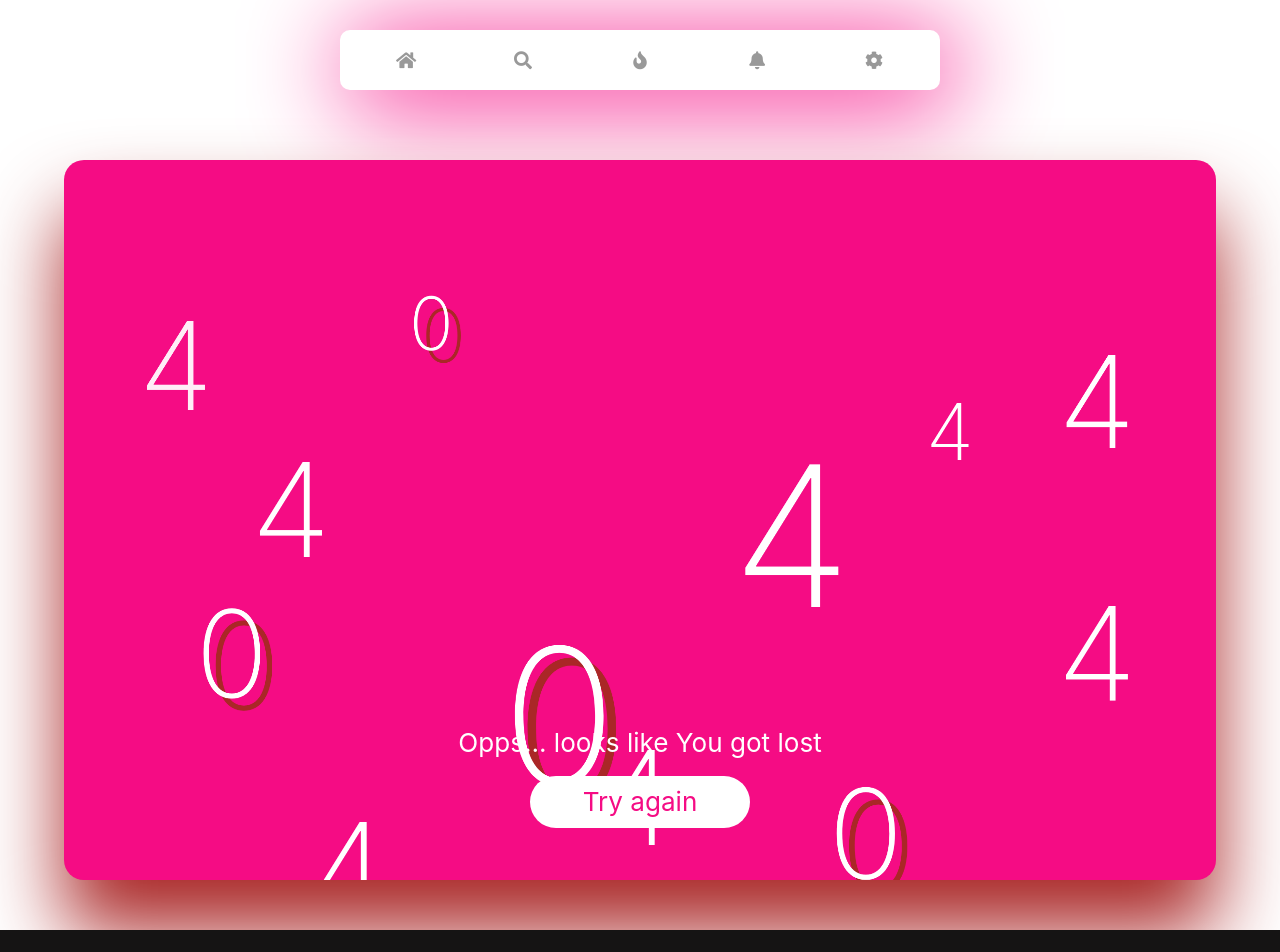
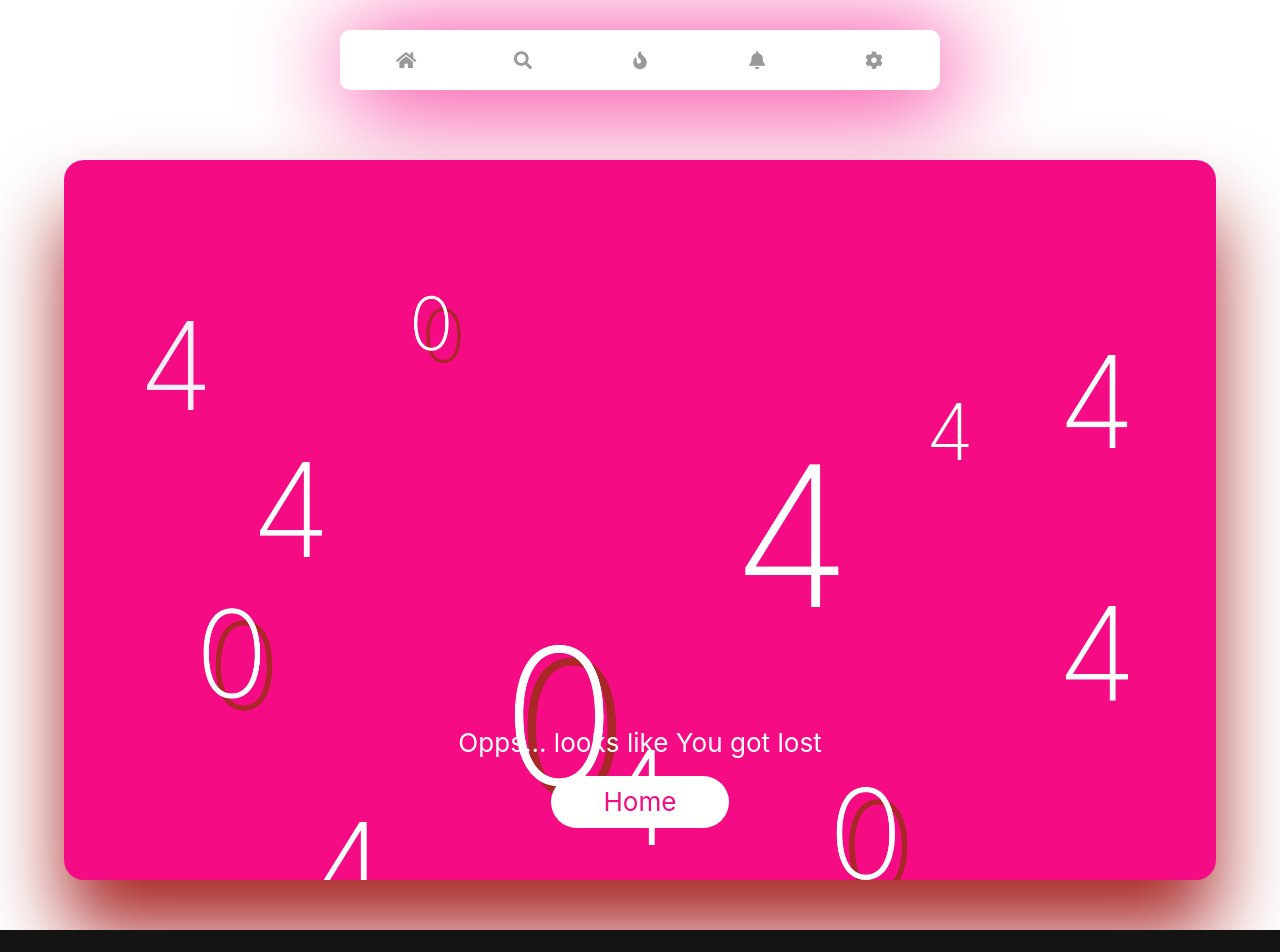
Before and after one commit to vaivodeieva/project-261121, a React (Create React App) app: page /search in a window 1280 px wide. Shown: the top 952 px of the page. Built offline with nearby package versions, Linux system fonts and the light colour scheme.

Commit message:
Update Page404.js

```diff
--- a/src/Views/Page404.js
+++ b/src/Views/Page404.js
@@ -26,7 +26,7 @@ function Page404() {
                     <div className="number -with-shadow">0</div>
                 </div>
                 <div className="oops-message">
-                    <div className="test">Opps... looks like You got lost</div><a className="button" href="">Try again</a>
+                    <div className="test">Opps... looks like You got lost</div><a className="button" href="/">Home</a>
                 </div>
             </div>
 
```
